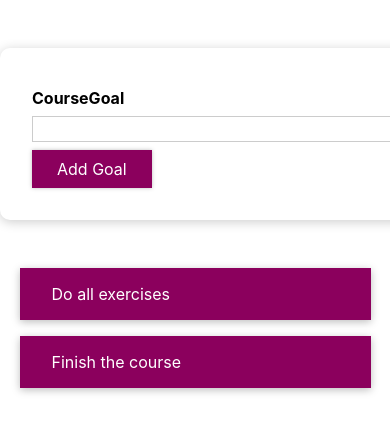
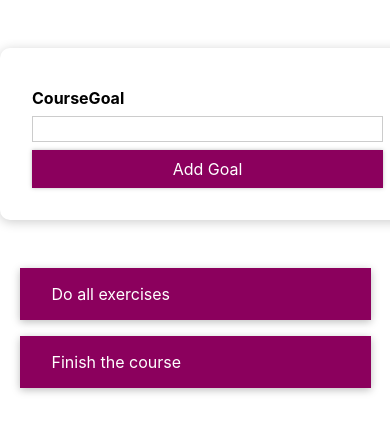
Before and after one commit to GururajChadaga/course-goals, a React (Create React App) app: page / in a window 390 px wide. Shown: the top 432 px of the page. Built offline with nearby package versions, Linux system fonts and the light colour scheme; the HTML template or start-up script is replaced by a standard one.

Commit message:
Styled Components: Media Queries for Button

```diff
--- a/src/components/CourseGoals/CourseInput/CourseInput.js
+++ b/src/components/CourseGoals/CourseInput/CourseInput.js
@@ -14,6 +14,7 @@ const FormControl = styled.div`
   }
 
   & input {
+    box-sizing: border-box;
     display: block;
     width: 100%;
     border: 1px solid #ccc;
--- a/src/components/UI/Button/Button.js
+++ b/src/components/UI/Button/Button.js
@@ -1,6 +1,7 @@
 import  './Button.css'
 import styled from 'styled-components';
 const Button = styled.button`
+  width: 100%;
   font: inherit;
   padding: 0.5rem 1.5rem;
   border: 1px solid #8b005d;
@@ -19,5 +20,9 @@ const Button = styled.button`
     border-color: #ac0e77;
     box-shadow: 0 0 8px rgba(0, 0, 0, 0.26);
   }
+
+  @media (min-width:720px){
+    width: auto;
+  }
 `
 export default Button;
```
